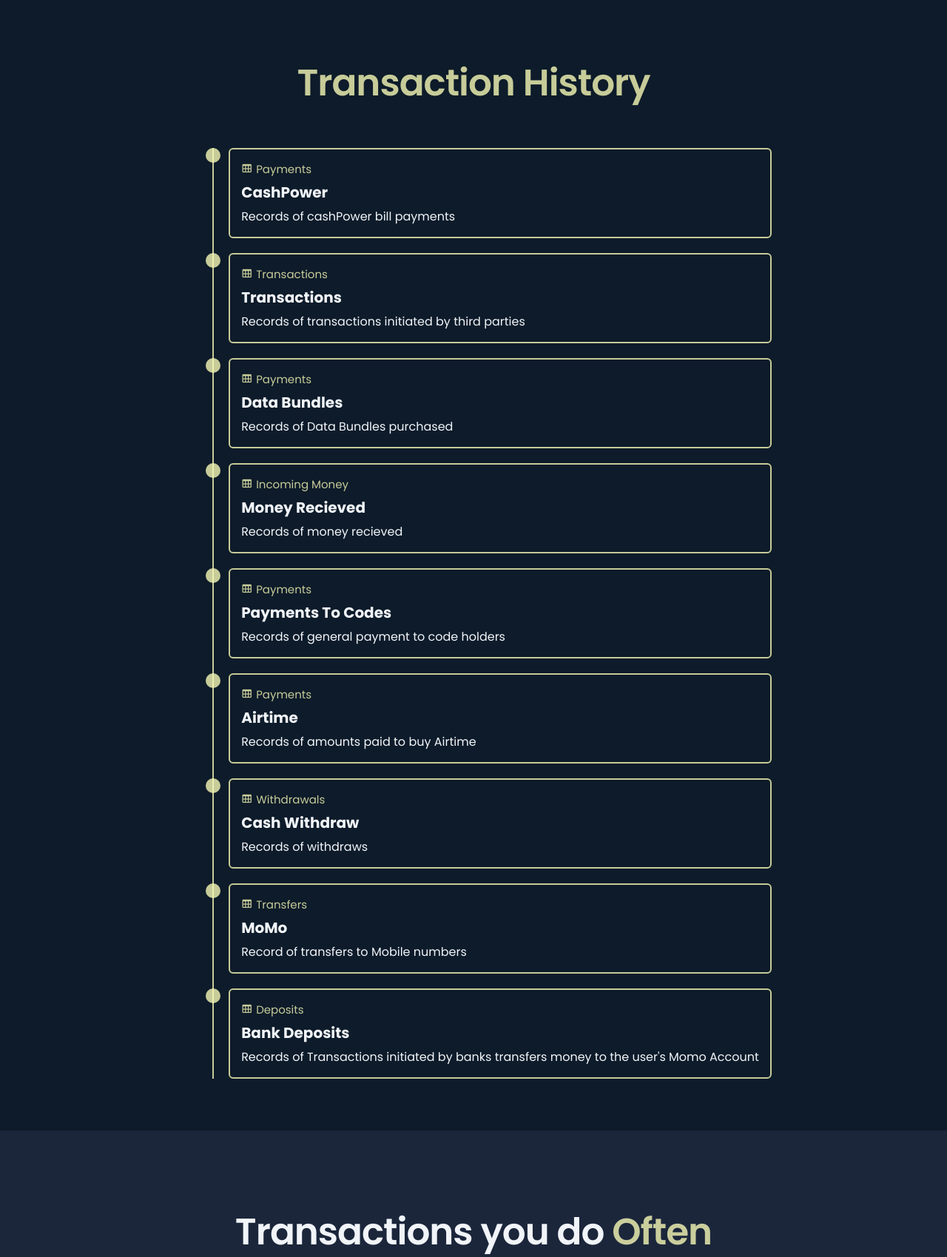
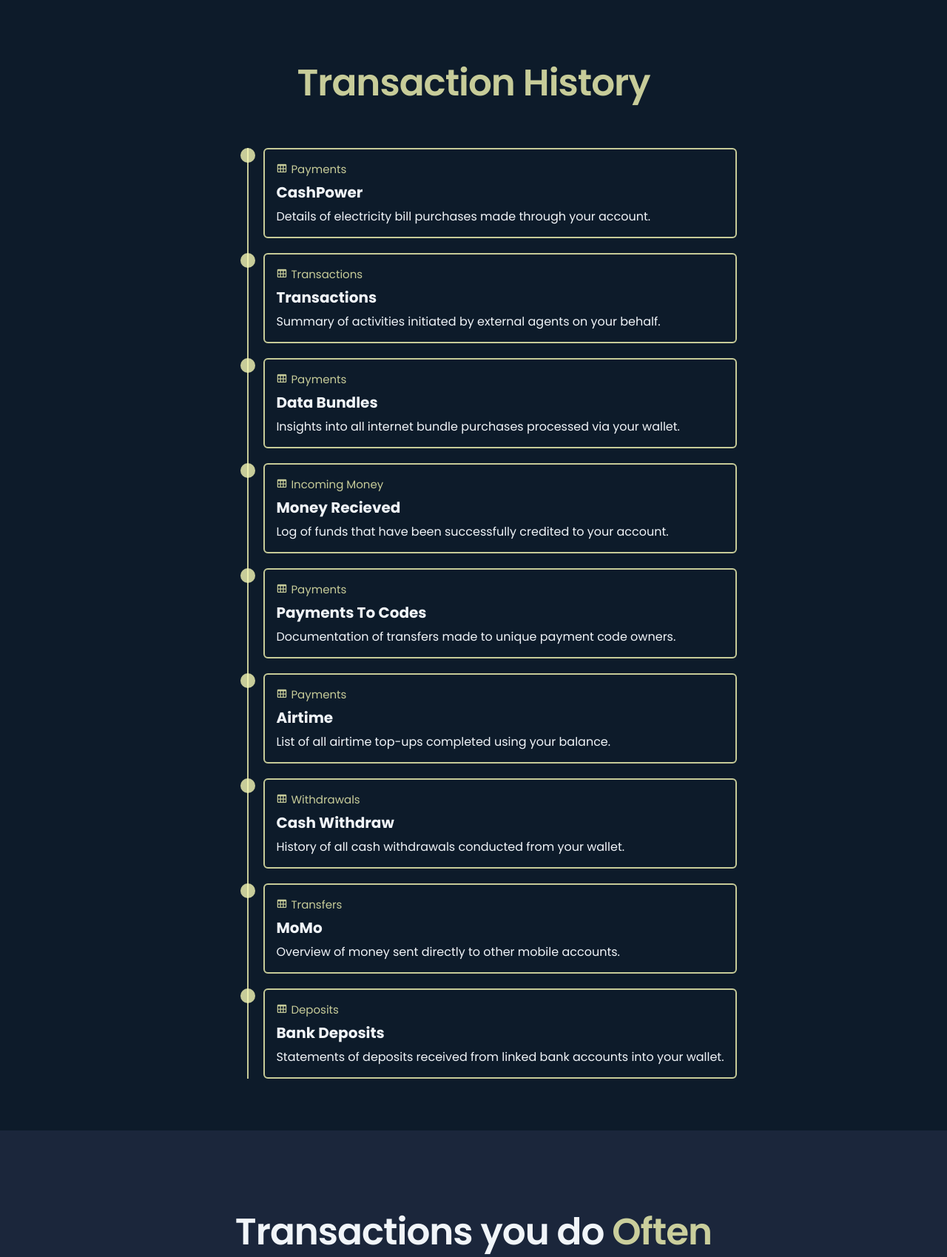
Before and after one commit to Fejiroobiku/MoMo-, a Django app: page /momo/ in a window 1280 px wide. Shown: the part 2635-4334 px from the top of the page at 74% size. Run offline with Django 5.2, Linux system fonts and the light colour scheme; data comes from the database, SQL or seed files in the repository; parts of the project's set-up code (start-up, migrations or seed data) failed here and were passed over.

Commit message:
Update on index.html

```diff
--- a/MOMO_DASHBOARD/momo/templates/momo/index.html
+++ b/MOMO_DASHBOARD/momo/templates/momo/index.html
@@ -156,7 +156,7 @@ Think of me as your personal finance sidekick, always ready to help you track, s
             <a href="{% url 'momo:cashpower' %}">
               <div class="year"><i class="bx bx-table"></i>Payments</div>
               <h3>CashPower</h3>
-              <p>Records of cashPower bill payments</p>
+              <p>Details of electricity bill purchases made through your account.</p>
             </a>
           </div>
         </div>
@@ -166,7 +166,7 @@ Think of me as your personal finance sidekick, always ready to help you track, s
             <a href="{% url 'momo:transactions' %}">
               <div class="year"><i class="bx bx-table"></i>Transactions</div>
               <h3>Transactions</h3>
-              <p>Records of transactions initiated by third parties</p>
+              <p>Summary of activities initiated by external agents on your behalf.</p>
             </a>
           </div>
         </div>
@@ -176,7 +176,7 @@ Think of me as your personal finance sidekick, always ready to help you track, s
             <a href="{% url 'momo:data' %}">
               <div class="year"><i class="bx bx-table"></i>Payments</div>
               <h3>Data Bundles</h3>
-              <p>Records of Data Bundles purchased</p>
+              <p>Insights into all internet bundle purchases processed via your wallet.</p>
             </a>
           </div>
         </div>
@@ -186,7 +186,7 @@ Think of me as your personal finance sidekick, always ready to help you track, s
             <a href="{% url 'momo:moneyrecieved' %}">
               <div class="year"><i class="bx bx-table"></i>Incoming Money</div>
               <h3>Money Recieved</h3>
-              <p>Records of money recieved</p>
+              <p>Log of funds that have been successfully credited to your account.</p>
             </a>
           </div>
         </div>
@@ -196,7 +196,7 @@ Think of me as your personal finance sidekick, always ready to help you track, s
             <a href="{% url 'momo:paymenttocode' %}">
               <div class="year"><i class="bx bx-table"></i>Payments</div>
               <h3>Payments To Codes</h3>
-              <p>Records of general payment to code holders</p>
+              <p>Documentation of transfers made to unique payment code owners.</p>
             </a>
           </div>
         </div>
@@ -206,7 +206,7 @@ Think of me as your personal finance sidekick, always ready to help you track, s
             <a href="{% url 'momo:airtime' %}">
               <div class="year"><i class="bx bx-table"></i>Payments</div>
               <h3>Airtime</h3>
-              <p>Records of amounts paid to buy Airtime</p>
+              <p>List of all airtime top-ups completed using your balance.</p>
             </a>
           </div>
         </div>
@@ -216,7 +216,7 @@ Think of me as your personal finance sidekick, always ready to help you track, s
             <a href="{% url 'momo:withdrawals' %}">
               <div class="year"><i class="bx bx-table"></i>Withdrawals</div>
               <h3>Cash Withdraw</h3>
-              <p>Records of withdraws</p>
+              <p>History of all cash withdrawals conducted from your wallet.</p>
             </a>
           </div>
         </div>
@@ -226,7 +226,7 @@ Think of me as your personal finance sidekick, always ready to help you track, s
             <a href="{% url 'momo:transferstomomo' %}">
               <div class="year"><i class="bx bx-table"></i>Transfers</div>
               <h3>MoMo</h3>
-              <p>Record of transfers to Mobile numbers</p>
+              <p>Overview of money sent directly to other mobile accounts.</p>
             </a>
           </div>
         </div>
@@ -237,7 +237,9 @@ Think of me as your personal finance sidekick, always ready to help you track, s
               <div class="year"><i class="bx bx-table"></i>Deposits</div>
               <h3>Bank Deposits</h3>
               <p>
-                Records of Transactions initiated by banks transfers money to the user's Momo Account
+                Statements of deposits received from linked bank accounts into your wallet.
+
+
               </p>
             </a>
           </div>
```
